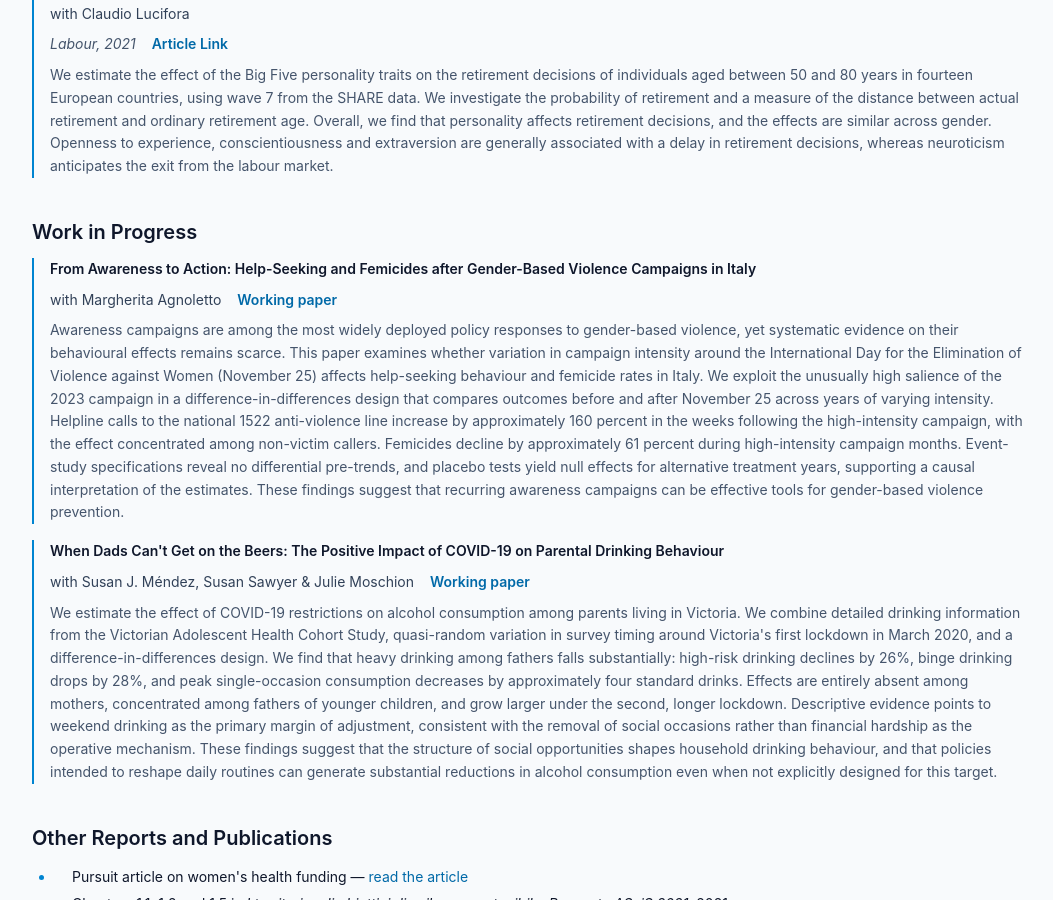
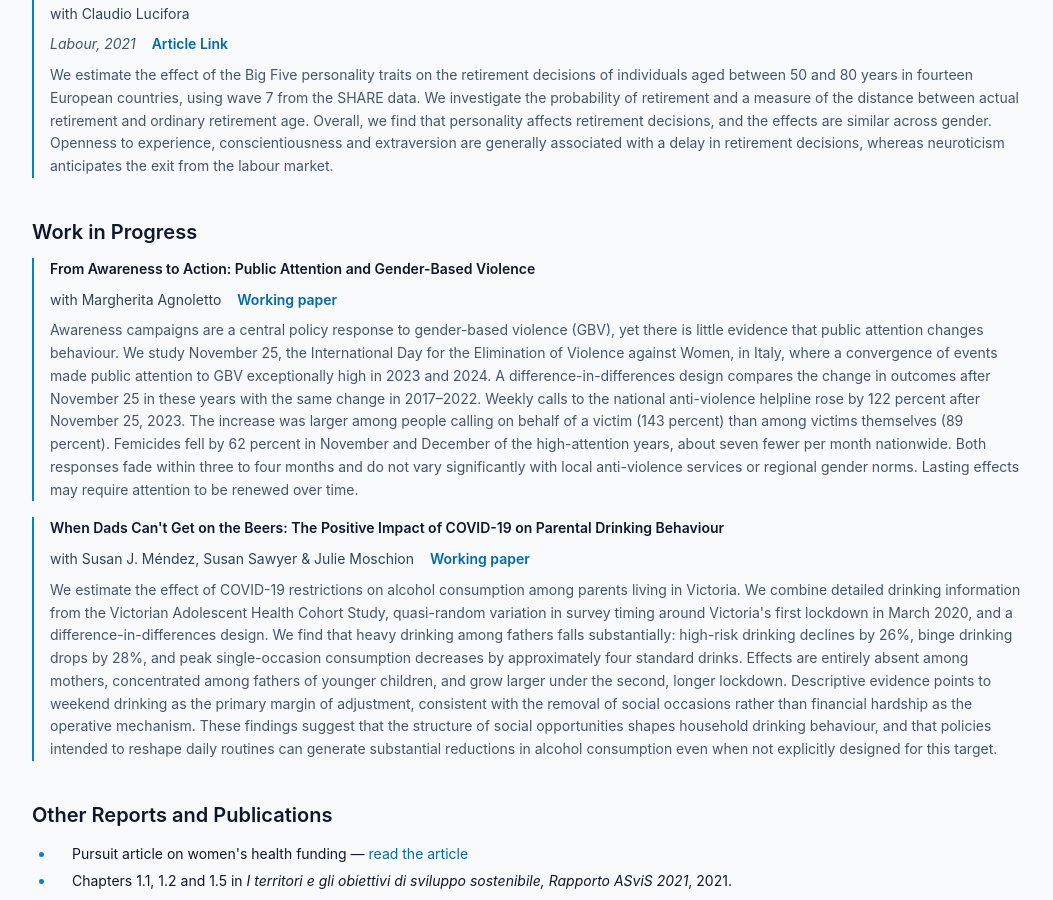
Before and after one commit to repettomartina95-gif/marti-app, a Jekyll site: the page built from research.md, in a window 1280 px wide and 900 px high, scrolled down 1176 px. Shown: the whole window, without its empty margins (112-1165 px from the left). Built offline with Jekyll 4.4.1, drawn with Linux system fonts in a browser that asks for light colours.

Commit message:
Update GBV paper title and abstract; refresh CV.pdf
New title: 'From Awareness to Action: Public Attention and Gender-Based Violence'
Updated abstract reflects 2023-2024 high-attention years, 122% helpline call increase, 62% femicide decline.

Co-Authored-By: Claude Opus 4.7 <noreply@anthropic.com>

```diff
--- a/_data/en.yml
+++ b/_data/en.yml
@@ -53,12 +53,12 @@ research:
   work_in_progress:
     title: Work in Progress
     papers:
-      - name: "From Awareness to Action: Help-Seeking and Femicides after Gender-Based Violence Campaigns in Italy"
+      - name: "From Awareness to Action: Public Attention and Gender-Based Violence"
         coauthors: "with Margherita Agnoletto"
         link: "/assets/files/GBV.pdf"
         link_text: "Working paper"
         description: |
-          Awareness campaigns are among the most widely deployed policy responses to gender-based violence, yet systematic evidence on their behavioural effects remains scarce. This paper examines whether variation in campaign intensity around the International Day for the Elimination of Violence against Women (November 25) affects help-seeking behaviour and femicide rates in Italy. We exploit the unusually high salience of the 2023 campaign in a difference-in-differences design that compares outcomes before and after November 25 across years of varying intensity. Helpline calls to the national 1522 anti-violence line increase by approximately 160 percent in the weeks following the high-intensity campaign, with the effect concentrated among non-victim callers. Femicides decline by approximately 61 percent during high-intensity campaign months. Event-study specifications reveal no differential pre-trends, and placebo tests yield null effects for alternative treatment years, supporting a causal interpretation of the estimates. These findings suggest that recurring awareness campaigns can be effective tools for gender-based violence prevention.
+          Awareness campaigns are a central policy response to gender-based violence (GBV), yet there is little evidence that public attention changes behaviour. We study November 25, the International Day for the Elimination of Violence against Women, in Italy, where a convergence of events made public attention to GBV exceptionally high in 2023 and 2024. A difference-in-differences design compares the change in outcomes after November 25 in these years with the same change in 2017–2022. Weekly calls to the national anti-violence helpline rose by 122 percent after November 25, 2023. The increase was larger among people calling on behalf of a victim (143 percent) than among victims themselves (89 percent). Femicides fell by 62 percent in November and December of the high-attention years, about seven fewer per month nationwide. Both responses fade within three to four months and do not vary significantly with local anti-violence services or regional gender norms. Lasting effects may require attention to be renewed over time.
 
       - name: "When Dads Can't Get on the Beers: The Positive Impact of COVID-19 on Parental Drinking Behaviour"
         coauthors: "with Susan J. Méndez, Susan Sawyer & Julie Moschion"
--- a/cv.md
+++ b/cv.md
@@ -147,12 +147,12 @@ permalink: /cv/
       <hr>
       <div class="space-y-2 text-sm text-slate-800">
         <p>
-          <span class="italic">“From Awareness to Action: Help-Seeking and Femicides after Gender-Based Violence Campaigns in Italy”</span>
+          <span class="italic">“From Awareness to Action: Public Attention and Gender-Based Violence”</span>
           (with Margherita Agnoletto).
           <a href="{{ '/assets/files/GBV.pdf' | relative_url }}" class="ml-2 font-semibold text-sky-700 hover:underline" target="_blank" rel="noopener noreferrer">Working paper</a>
         </p>
         <p class="text-slate-600 leading-relaxed">
-          Awareness campaigns are among the most widely deployed policy responses to gender-based violence, yet systematic evidence on their behavioural effects remains scarce. This paper examines whether variation in campaign intensity around the International Day for the Elimination of Violence against Women (November 25) affects help-seeking behaviour and femicide rates in Italy. We exploit the unusually high salience of the 2023 campaign in a difference-in-differences design that compares outcomes before and after November 25 across years of varying intensity. Helpline calls to the national 1522 anti-violence line increase by approximately 160% in the weeks following the high-intensity campaign, with the effect concentrated among non-victim callers. Femicides decline by approximately 61% during high-intensity campaign months. Event-study specifications reveal no differential pre-trends, and placebo tests yield null effects for alternative treatment years, supporting a causal interpretation of the estimates. These findings suggest that awareness campaigns can be effective tools for gender-based violence prevention.
+          Awareness campaigns are a central policy response to gender-based violence (GBV), yet there is little evidence that public attention changes behaviour. We study November 25, the International Day for the Elimination of Violence against Women, in Italy, where a convergence of events made public attention to GBV exceptionally high in 2023 and 2024. A difference-in-differences design compares the change in outcomes after November 25 in these years with the same change in 2017–2022. Weekly calls to the national anti-violence helpline rose by 122% after November 25, 2023. The increase was larger among people calling on behalf of a victim (143%) than among victims themselves (89%). Femicides fell by 62% in November and December of the high-attention years, about seven fewer per month nationwide. Both responses fade within three to four months and do not vary significantly with local anti-violence services or regional gender norms. Lasting effects may require attention to be renewed over time.
         </p>
       </div>
       <div class="space-y-2 text-sm text-slate-800">
```
Also changed, not shown: 1 other file.
